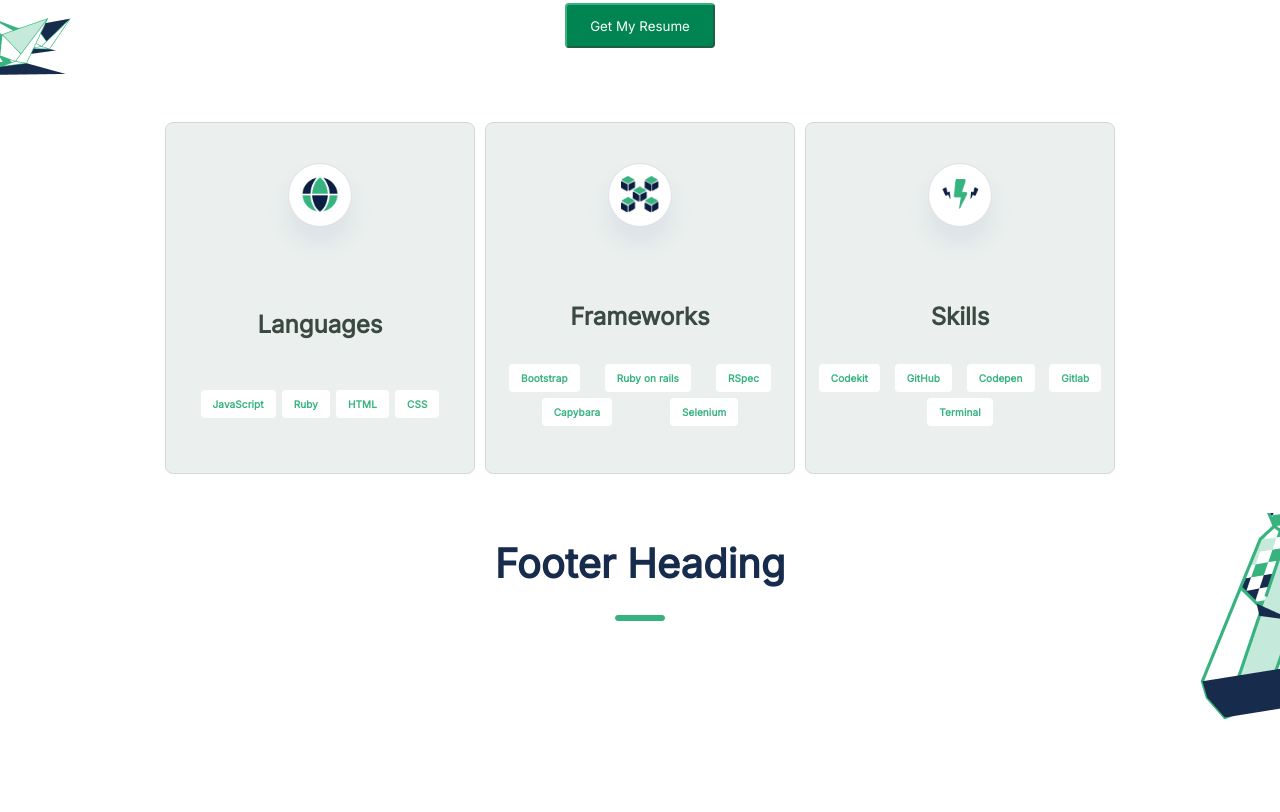
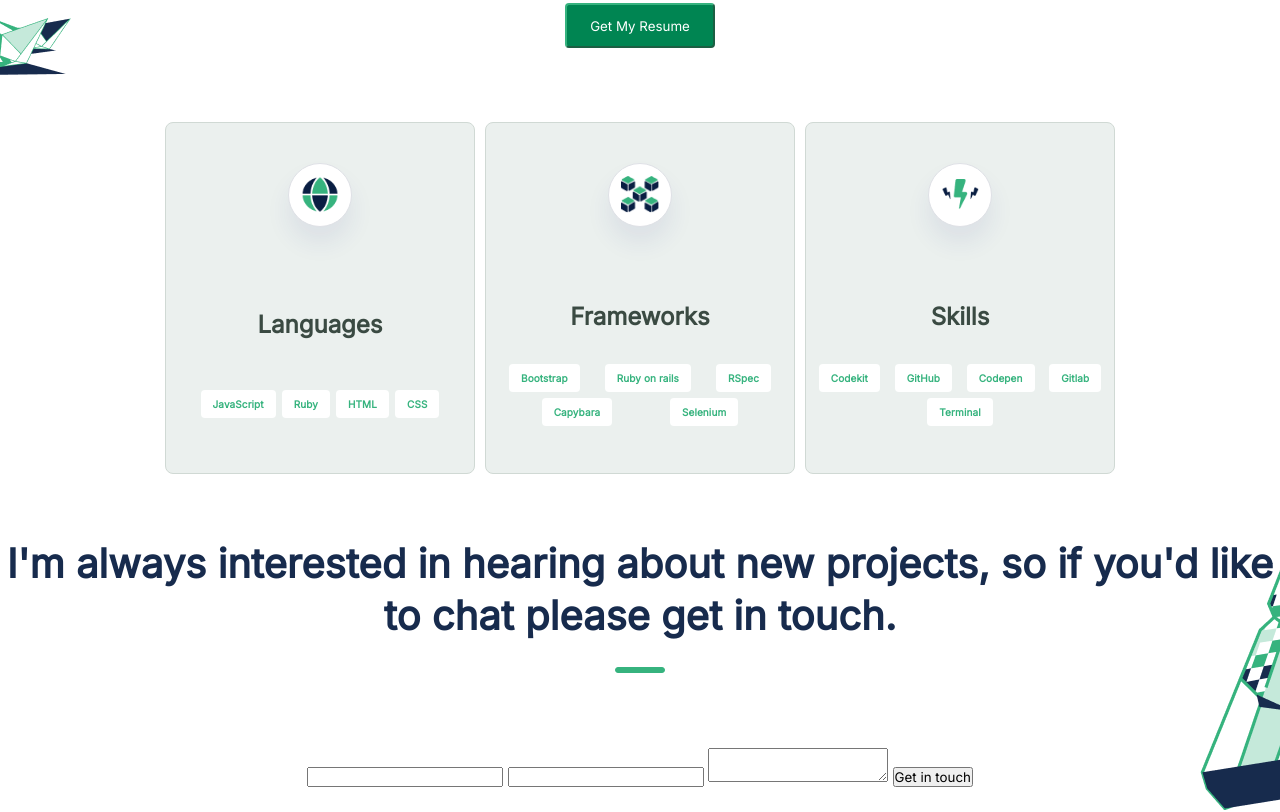
Before and after one commit to RitobrotoMukherjee/Work-Portfolio, a website: page index.html in a window 1280 px wide. Shown: the part 2115-2927 px from the top of the page. Before the commit the page ends 2836 px from the top, so only its background shows below. Drawn offline with Linux system fonts and the light colour scheme.

Commit message:
Add Form and header text

```diff
--- a/index.html
+++ b/index.html
@@ -240,10 +240,23 @@
 
     <footer>
         <div class="section-main-content-margin text-center">
-            <h1 class="primary-header-text color-deep-blue portfolio-heading">Footer Heading</h1>
+            <h1 class="primary-header-text color-deep-blue portfolio-heading">I'm always interested in hearing about new projects, so if you'd like to chat please get in touch.</h1>
         </div>
         <div class="section-main-content-margin text-center">
             <!-- form code -->
+            <form
+            action="https://formspree.io/f/xbjwpgay"
+            method="POST">
+
+            <input type="text" name="name">
+              <input type="email" name="email">
+
+              <textarea name="message"></textarea>
+
+            <!-- your other form fields go here -->
+            <button type="submit">Get in touch</button>
+          </form>
+
         </div>
     </footer>
 
```
